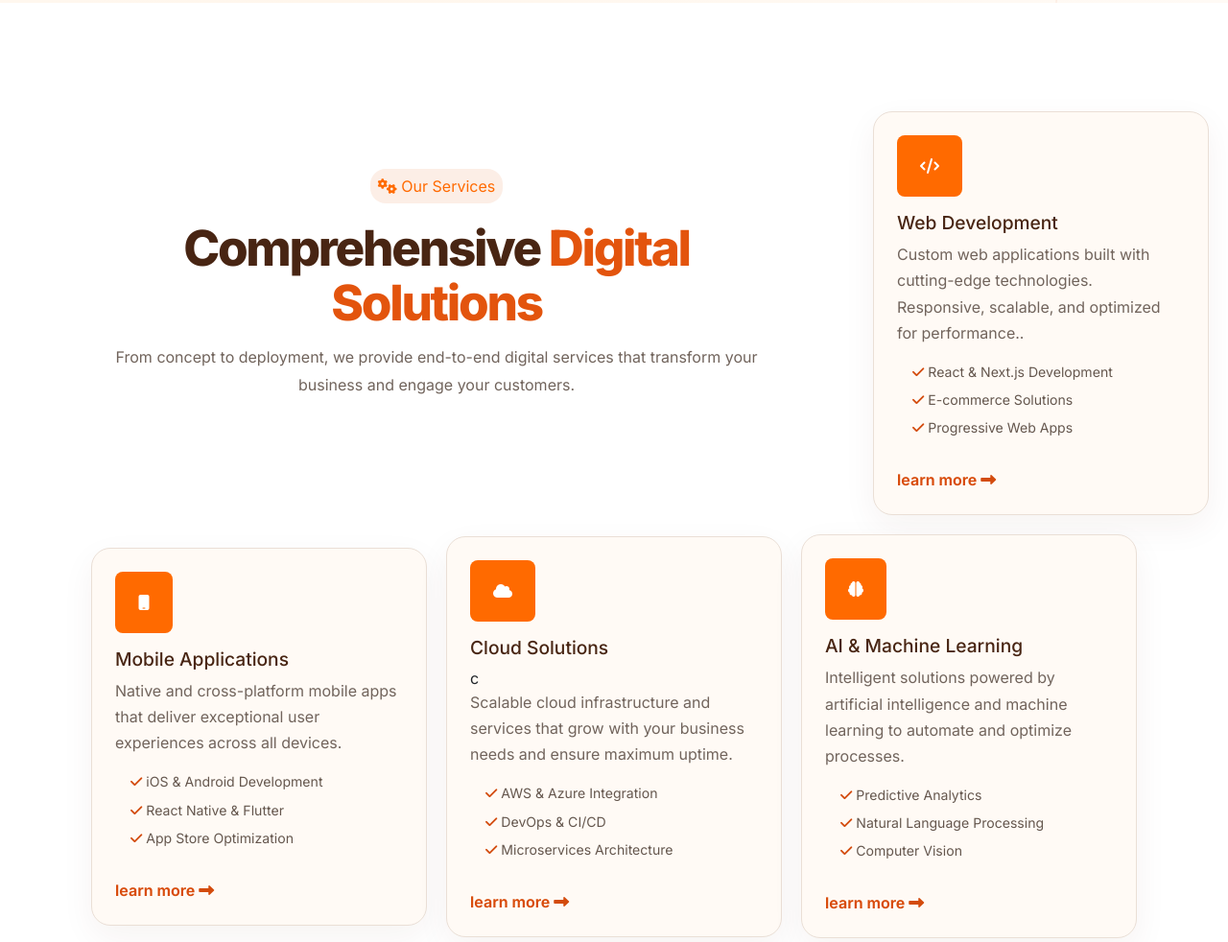
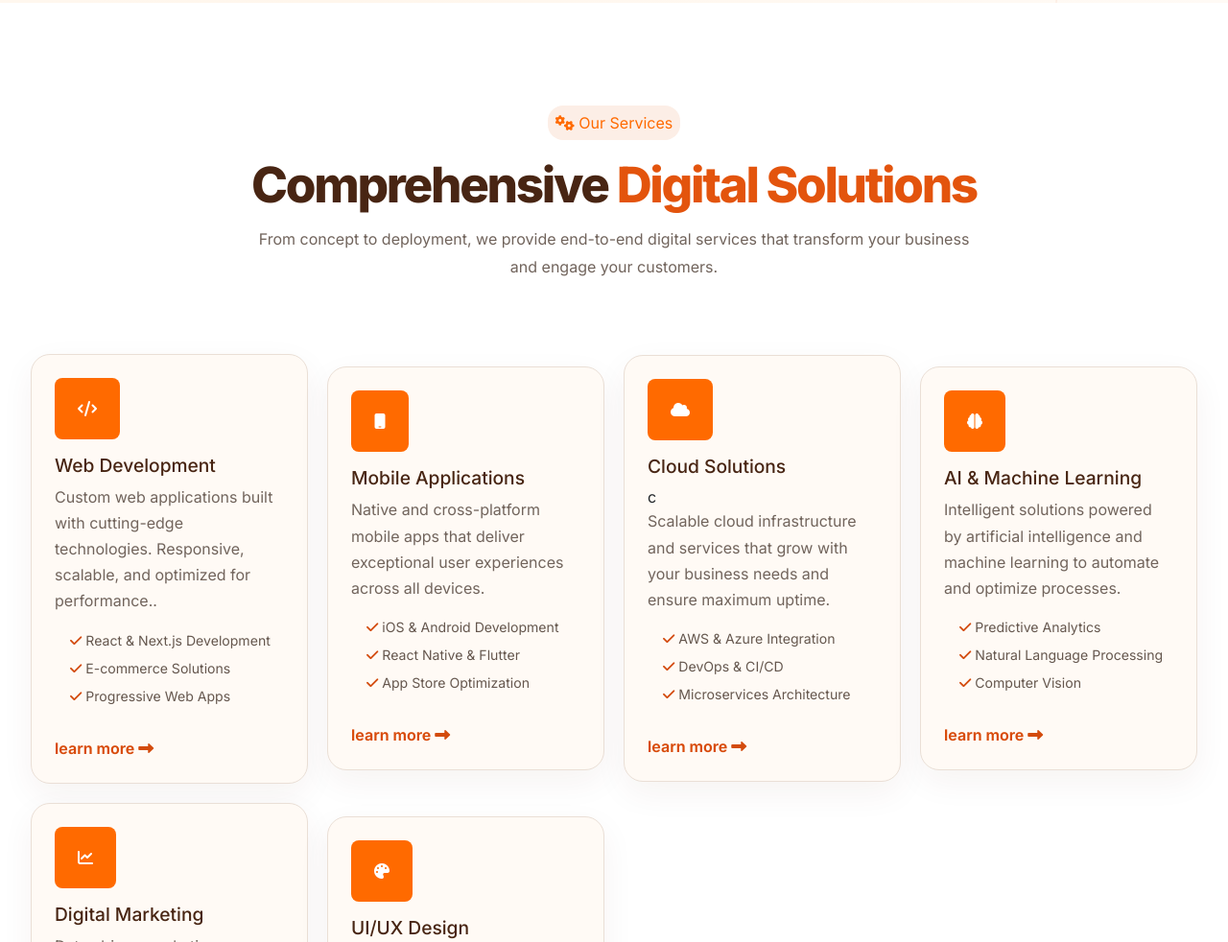
Before and after one commit to ahmedsarhan372/Clarity, a plain HTML site: page index.html in a window 1280 px wide. Shown: the part 745-1727 px from the top of the page at 96% size. Drawn offline with nearby package versions, Linux system fonts and the light colour scheme.

Commit message:
Align Clarity service cards responsively

```diff
--- a/style.css
+++ b/style.css
@@ -2104,3 +2104,20 @@ body {
     padding: 1.4rem;
   }
 }
+
+#section2 .cards {
+  display: grid !important;
+  grid-template-columns: repeat(auto-fit, minmax(min(100%, 280px), 1fr));
+  align-items: stretch;
+  margin-inline: 0;
+}
+#section2 .cards > .head {
+  grid-column: 1 / -1;
+  width: auto;
+  padding-inline: 0;
+}
+#section2 .cards > .card {
+  width: auto !important;
+  max-width: none;
+  padding: 0.5rem;
+}
```
